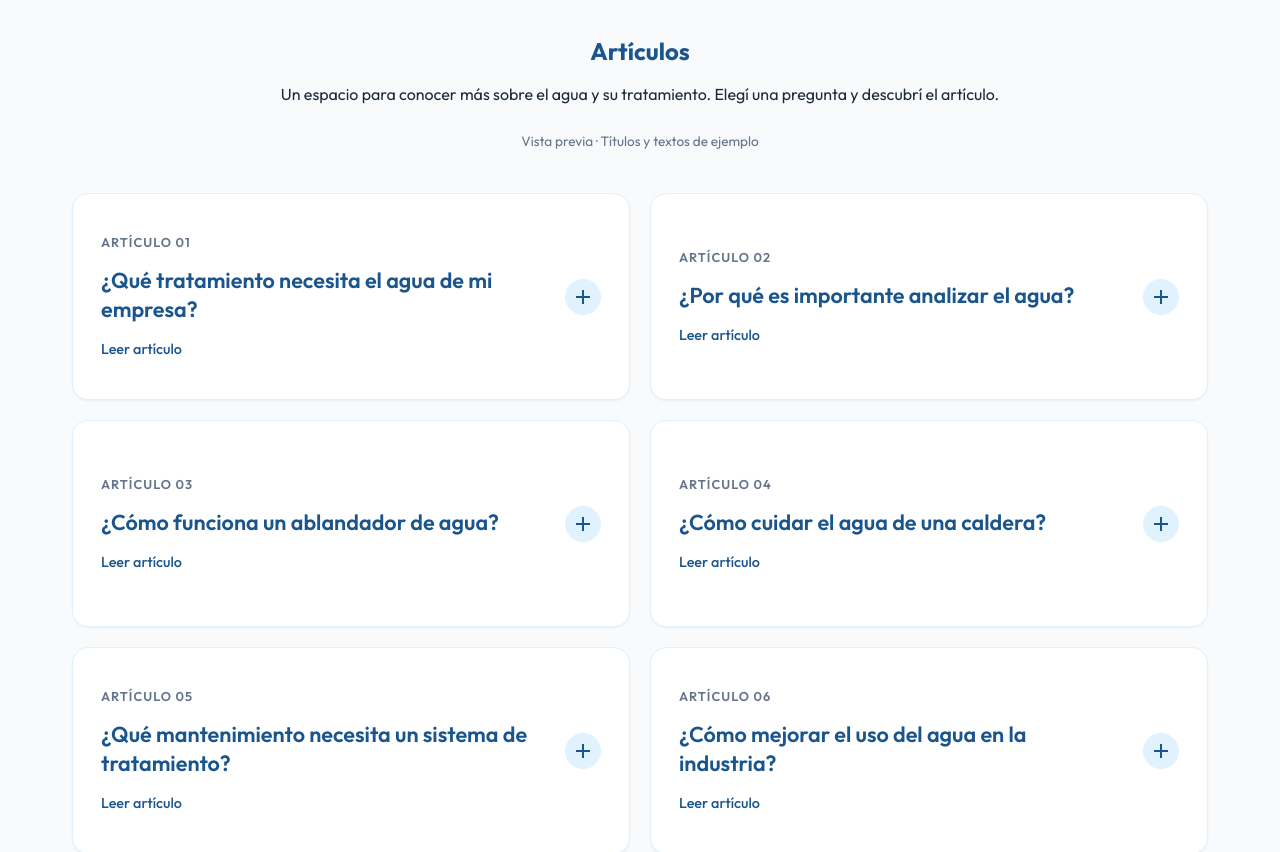
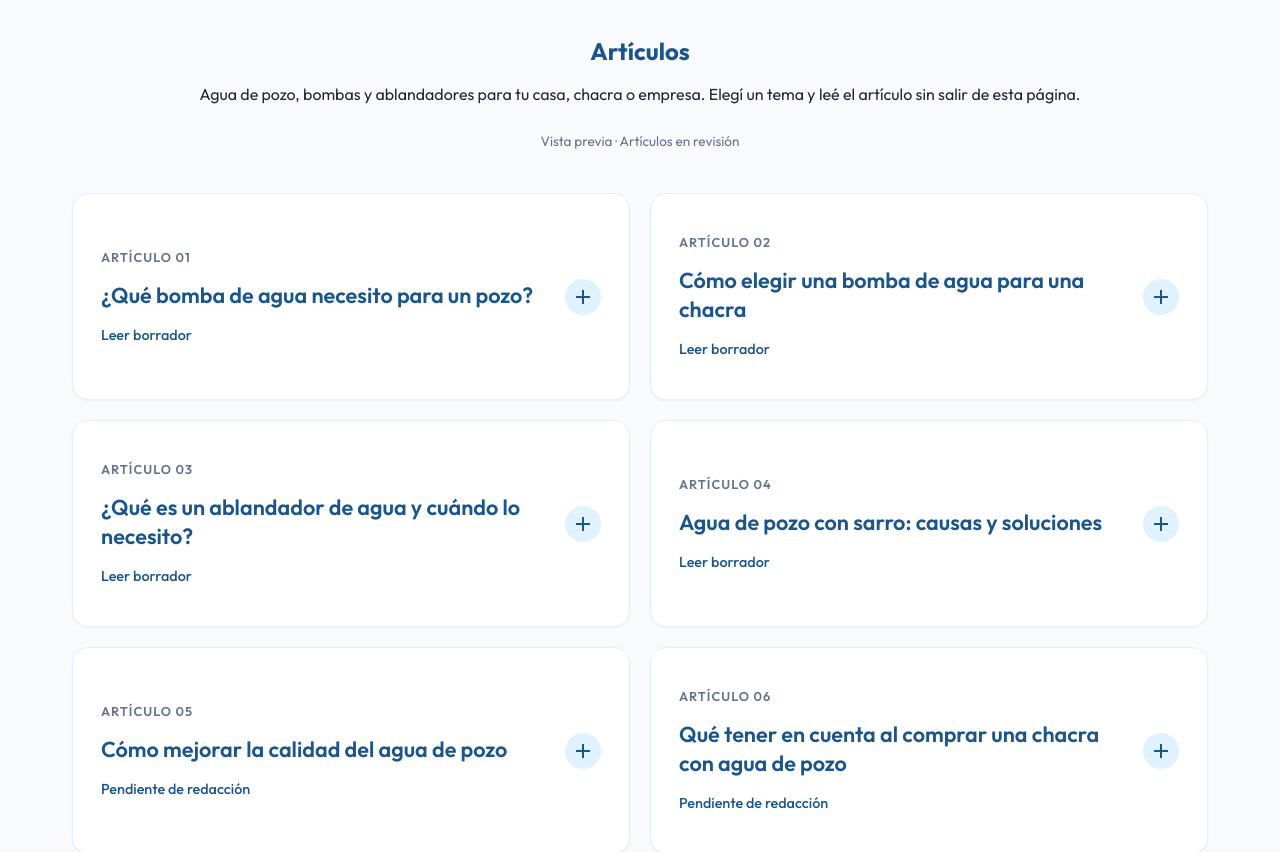
Before and after one commit to SoftwareProyects-independent-Work/agnIndustrialWeb, an Angular app: page / in a window 1280 px wide. Shown: the part 2220-3072 px from the top of the page. Built offline with nearby package versions, Linux system fonts and the light colour scheme.

Commit message:
Cargar borradores de artículos sobre agua de pozo y chacras

```diff
--- a/src/app/components/articles/articles.component.html
+++ b/src/app/components/articles/articles.component.html
@@ -2,28 +2,34 @@
   <div class="container">
     <div class="section-header text-center">
       <h2 id="articles-title" class="section-title">Artículos</h2>
-      <p class="section-subtitle">Un espacio para conocer más sobre el agua y su tratamiento. Elegí una pregunta y descubrí el artículo.</p>
-      <p class="preview-note">Vista previa · Títulos y textos de ejemplo</p>
+      <p class="section-subtitle">Agua de pozo, bombas y ablandadores para tu casa, chacra o empresa. Elegí un tema y leé el artículo sin salir de esta página.</p>
+      <p class="preview-note">Vista previa · Artículos en revisión</p>
     </div>
 
     <div class="articles-grid">
-      @for (question of articles; track $index) {
+      @for (article of articles; track article.title) {
         <details class="article-card">
           <summary>
             <span class="article-heading">
               <span class="article-number">Artículo 0{{ $index + 1 }}</span>
-              <span class="article-title" role="heading" aria-level="3">{{ question }}</span>
+              <span class="article-title" role="heading" aria-level="3">{{ article.title }}</span>
               <span class="article-action">
-                <span class="when-closed">Leer artículo</span>
+                <span class="when-closed">{{ article.paragraphs.length ? 'Leer borrador' : 'Pendiente de redacción' }}</span>
                 <span class="when-open">Cerrar artículo</span>
               </span>
             </span>
             <span class="expand-icon" aria-hidden="true"></span>
           </summary>
           <div class="article-body">
-            <p class="draft-label">Artículo de ejemplo</p>
-            <p>Este espacio va a contener el desarrollo de «{{ question }}». Acá podremos compartir explicaciones, recomendaciones e información de interés.</p>
-            <p>El artículo completo se va a poder leer dentro de esta tarjeta, sin salir de la página. Los títulos y textos definitivos se agregarán más adelante.</p>
+            @if (article.paragraphs.length) {
+              <p class="draft-label">Borrador en revisión</p>
+              @for (paragraph of article.paragraphs; track $index) {
+                <p>{{ paragraph }}</p>
+              }
+            } @else {
+              <p class="draft-label">Pendiente de redacción</p>
+              <p>Estamos preparando el contenido de este artículo.</p>
+            }
             <a class="article-contact" href="#contacto">Consultanos sobre este tema <span aria-hidden="true">→</span></a>
           </div>
         </details>
--- a/src/app/components/articles/articles.component.ts
+++ b/src/app/components/articles/articles.component.ts
@@ -7,14 +7,41 @@ import { Component } from '@angular/core';
   styleUrl: './articles.component.css'
 })
 export class ArticlesComponent {
-  readonly articles = [
-    '¿Qué tratamiento necesita el agua de mi empresa?',
-    '¿Por qué es importante analizar el agua?',
-    '¿Cómo funciona un ablandador de agua?',
-    '¿Cómo cuidar el agua de una caldera?',
-    '¿Qué mantenimiento necesita un sistema de tratamiento?',
-    '¿Cómo mejorar el uso del agua en la industria?',
-    '¿Cuándo conviene revisar una instalación?',
-    '¿Cómo elegir una solución para mi empresa?'
+  readonly articles: { title: string; paragraphs: string[] }[] = [
+    {
+      "title": "¿Qué bomba de agua necesito para un pozo?",
+      "paragraphs": [
+        "La elección de la bomba que se necesita para un pozo se debe basar en los siguientes puntos fundamentales A) profundidad del pozo, diferencia de altura y distancia con el lugar de destino del agua.",
+        "B) Caudal del pozo C) Destino del agua a utilizar D) Lógica de diseño de la instalación E) Calidad de agua",
+        "Con estos datos se podrá determinar la presión de trabajo y el caudal de la bomba del pozo a elegir. Un dato no menor es que de acuerdo a la calidad de agua del pozo se recomendará la utilización de un sistema de mejora de su calidad y esto afectará la presión y el caudal en el punto de uso, cualquier sistema de purificación de agua como los ablandadores y dosificadores de cloro tienen requerimientos específicos en cuanto a presión y caudal."
+      ]
+    },
+    {
+      "title": "Cómo elegir una bomba de agua para una chacra",
+      "paragraphs": [
+        "La primera cosa que debemos tener en cuenta es que la bomba del pozo es el corazón del establecimiento permite el suministro para las personas que lo habitan, animales de cría, y todo cuanto se haya plantado en el mismo. Debe cumplir con las características de funcionamiento que cumplan requerimientos en el agua de suministro al establecimiento: presión y caudal. Se deberá contar con tanques de almacenamiento de acuerdo a las necesidades de consumo y preveer la instalación de un sistema de potabilización de agua como ablandadores y dosificación de cloro."
+      ]
+    },
+    {
+      "title": "¿Qué es un ablandador de agua y cuándo lo necesito?",
+      "paragraphs": [
+        "Un ablandador de agua es un equipo de filtración basado en intercambio iónico que retiene calcio y magnesio, transformando el agua dura (con calcio y magnesio) en blanda (sin calcio y magnesio). Su uso está recomendado siempre que se disponga de agua con alta salinidad y con un contenido de dureza (calcio y magnesio) alto, se recomienda para aguas de pozo. La presencia de dureza provoca la formación de depósitos de sarro en todas la instalaciones que funcionen con agua, sobre todo aquellas que intercambian calor, Calentadores o enfriadores de agua, lavarropas, lavavajillas, piscinas, grifería y paredes y pisos de baños y cocinas. Elevada dureza en el agua provoca resequedad en la piel y el cabello, daña la ropa, calefactores , calefones y todos los electrodomésticos que funcionen con agua."
+      ]
+    },
+    {
+      "title": "Agua de pozo con sarro: causas y soluciones",
+      "paragraphs": [
+        "Las aguas de lluvia al filtrarse en el terreno se van cargando de minerales hasta llegar a las napas y acuíferos, es normal que aumente el contenido de sales minerales a medida que realiza su recorrido. Entre los minerales que va adquiriendo se encuentran el calcio y magnesio que integran lo que llamamos “dureza” , que ocasionan daños materiales en instalaciones sanitarias, electrodomésticos, provoca mayor gasto de energía pues disminuye el rendimiento térmico en calderas y calefones, puede ocasionar sequedad en piel y cabello, disminuye el rendimiento en jabones y shampúes. La dureza se puede eliminar por medio de ablandadores de agua o con equipos de ósmosis inversa.",
+        "Los ablandadores son equipos de filtración por intercambio iónico que retienen el calcio y magnesio, cambiándolo por sodio o potasio. Por esta razón consumen cloruro de sodio como regenerante siendo equipos de costo medio y mantenimiento bajo. Los equipos de ósmosis retiene sales minerales mediante un membrana semipermeable que se va saturando a lo largo del tiempo y tendrá que ser cambiada en su totalidad, son equipos de bajo rendimiento con un desperdicio de agua que puede llegar al 60% y con un cotos de medio a alto."
+      ]
+    },
+    {
+      "title": "Cómo mejorar la calidad del agua de pozo",
+      "paragraphs": []
+    },
+    {
+      "title": "Qué tener en cuenta al comprar una chacra con agua de pozo",
+      "paragraphs": []
+    }
   ];
 }
```
